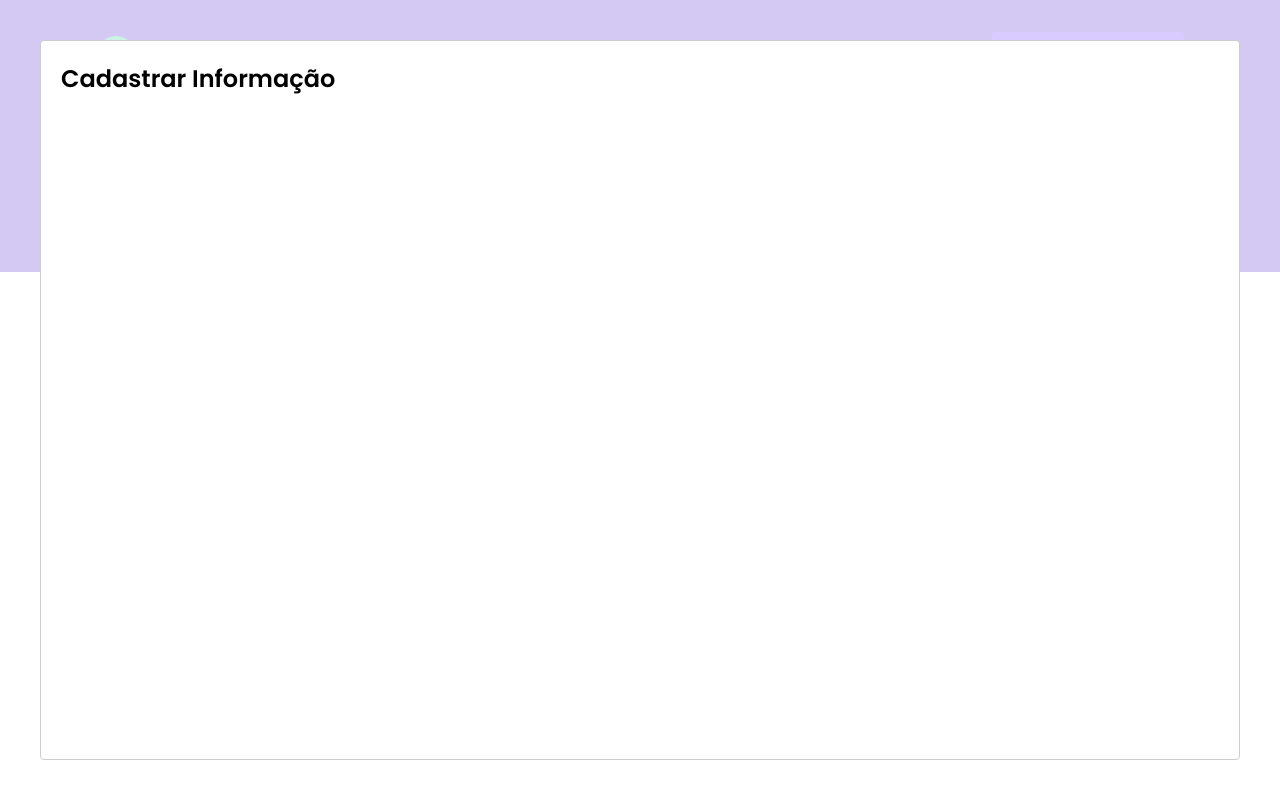
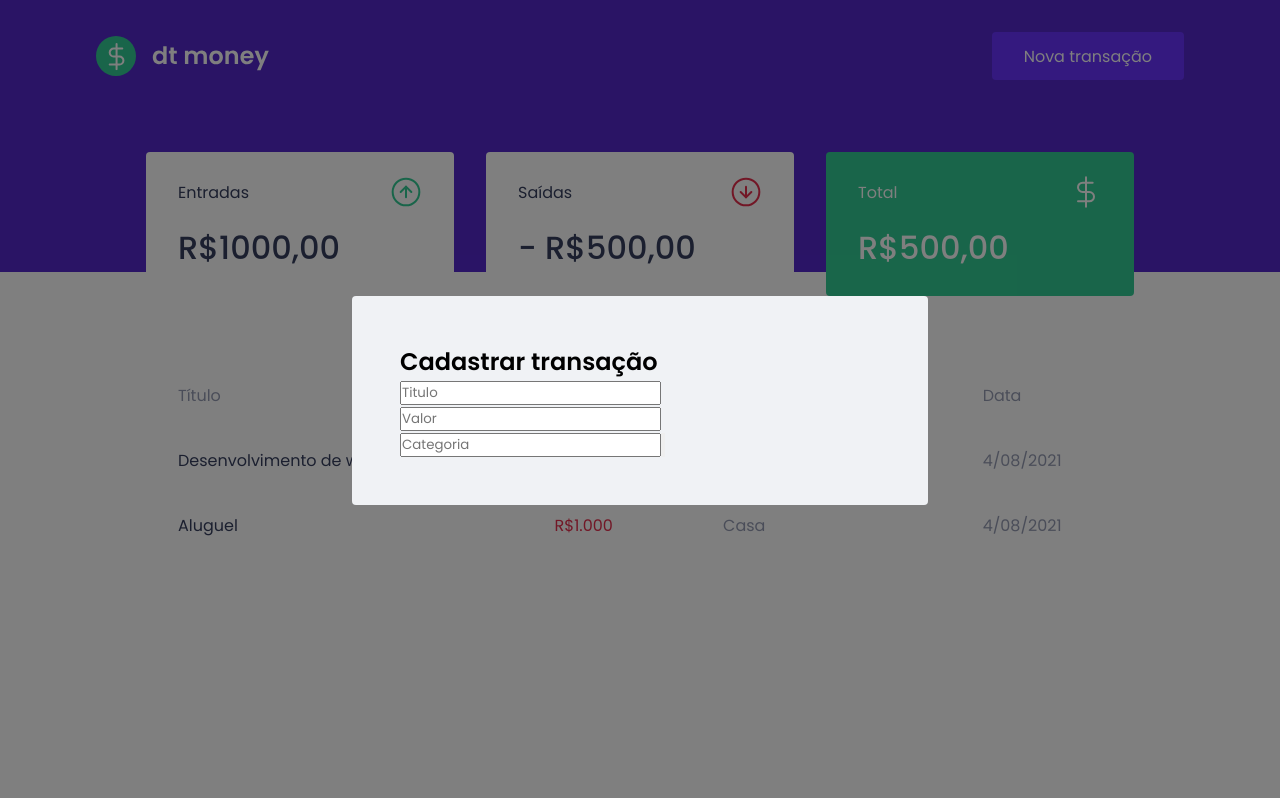
Before and after one commit to TheoOliveira/dt-money, a React (Create React App) app: page / in a window 1280 px wide. Both pictures are taken after a click on the button "Nova transação". Built offline with nearby package versions, Linux system fonts and the light colour scheme; no server answers; what miragejs would draw is missing.

Commit message:
begi modal style

```diff
--- a/src/components/NewTransactionModal/index.tsx
+++ b/src/components/NewTransactionModal/index.tsx
@@ -1,4 +1,5 @@
 import Modal from "react-modal";
+import { Container } from "./styles";
 
 interface NewTransactionModalProps {
   isOpen: boolean;
@@ -11,8 +12,18 @@ export function NewTransactionmodal({
   onRequestClose,
 }: NewTransactionModalProps) {
   return (
-    <Modal isOpen={isOpen} onRequestClose={onRequestClose}>
-      <h2>Cadastrar Informação</h2>
+    <Modal
+    overlayClassName="react-modal-overlay"
+    className="react-modal-content"
+    isOpen={isOpen}
+    onRequestClose={onRequestClose}>
+      <Container>
+        <h2>Cadastrar transação</h2>
+        <input type="text" placeholder="Titulo"></input>
+        <input type="number" placeholder="Valor"></input>
+        <input type="text" placeholder="Categoria" />
+        <input type="submit" value="" placeholder="Cadastrar"  />
+      </Container>
     </Modal>
   );
 }
--- a/src/components/NewTransactionModal/styles.ts
+++ b/src/components/NewTransactionModal/styles.ts
@@ -1,3 +1,3 @@
 import styled from 'styled-components';
 
-export const Container = styled.div``;
+export const Container = styled.form``;
--- a/src/styles/global.ts
+++ b/src/styles/global.ts
@@ -43,4 +43,24 @@ button {
     opacity:0.6;
     cursor: not-allowed;
 }
+.react-modal-overlay {
+    background: rgba(0, 0, 0, 0.5);
+    position: fixed;
+    top:0;
+    bottom:0;
+    right:0;
+    left:0;
+    display:flex;
+    align-items: center;
+    justify-content: center;
+
+}
+.react-modal-content {
+    width:100%;
+    max-width:576px;
+    background: var(--background);
+    padding: 3rem;
+    position:relative;
+    border-radius:0.25rem;
+}
 `
```
